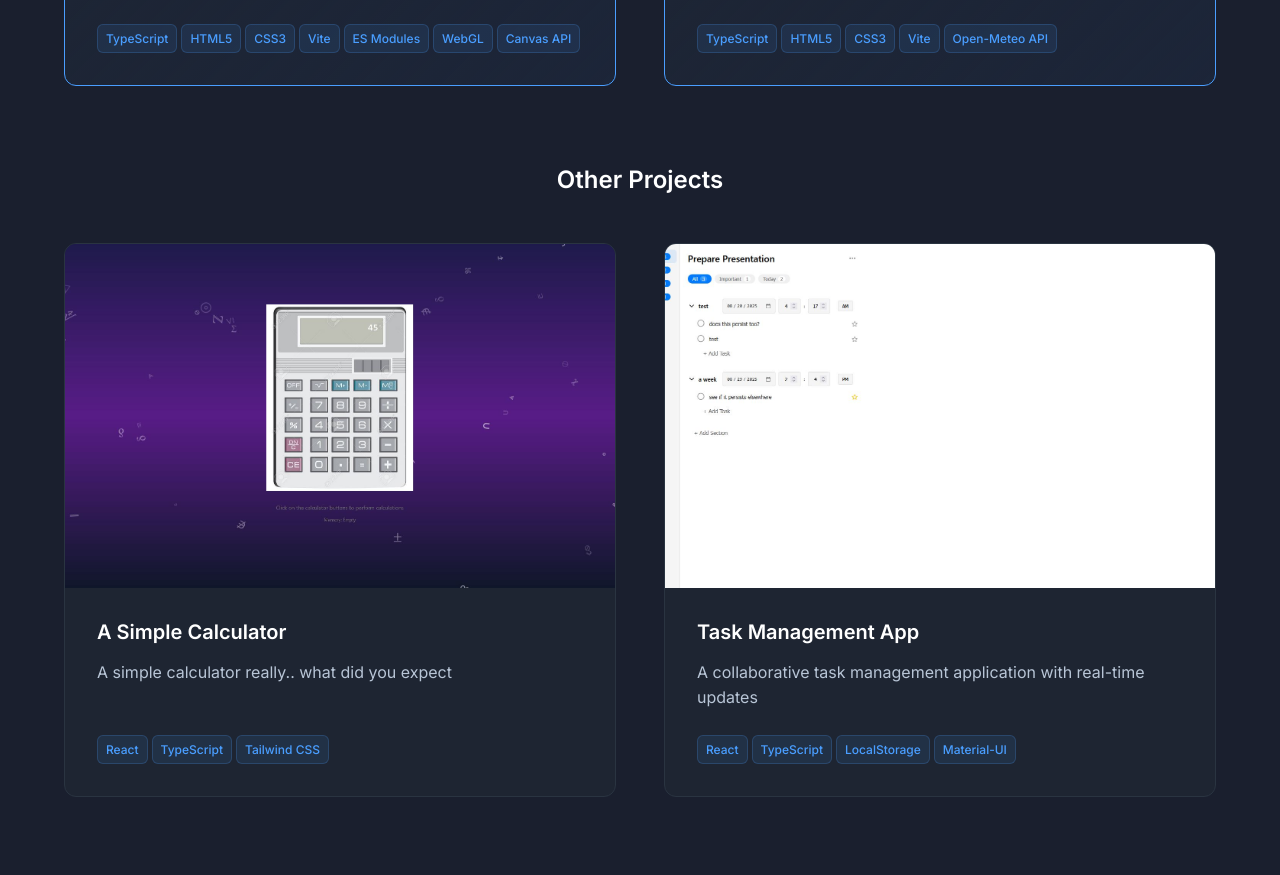
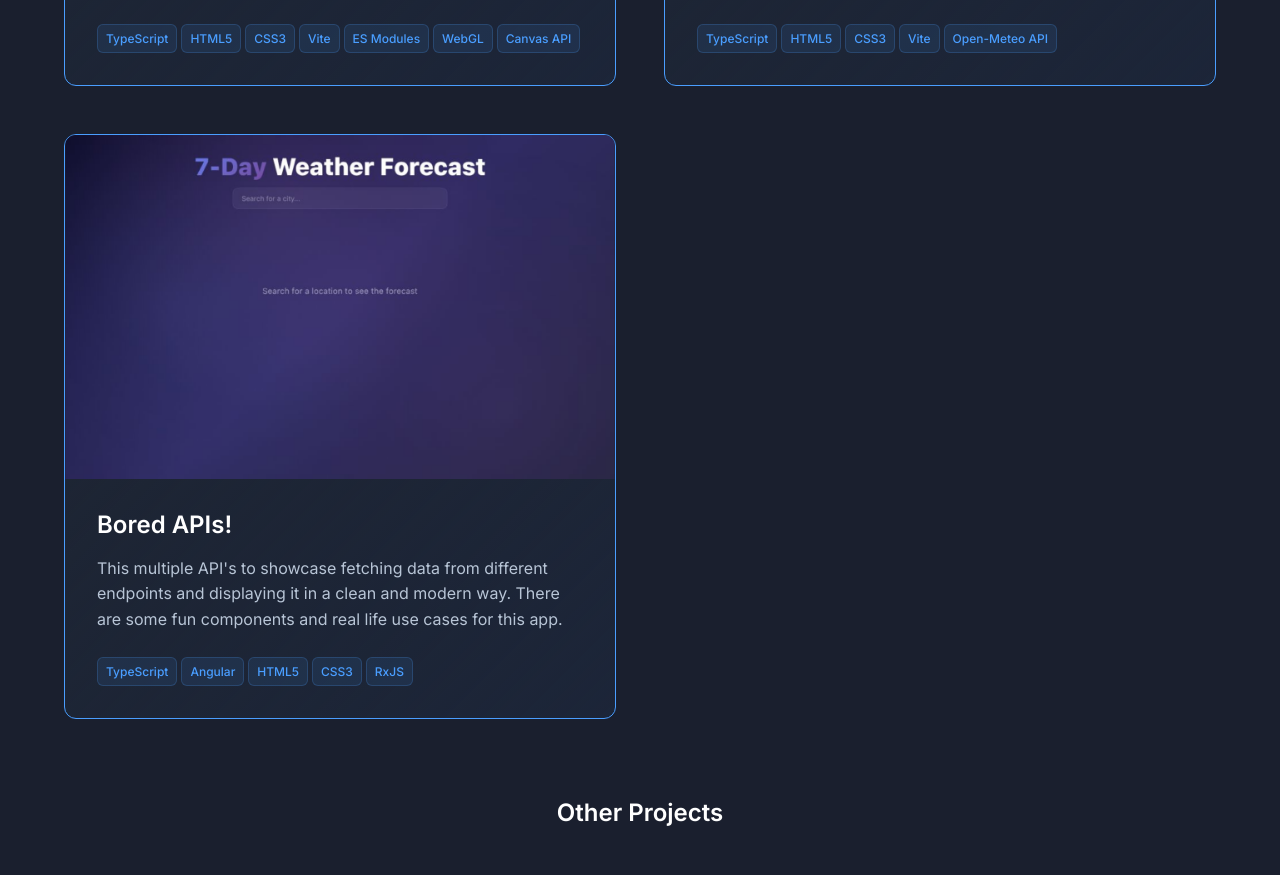
Before and after one commit to BrandonGreenDev/portfolio, a React (Create React App) app: page / in a window 1280 px wide. Shown: the part 3860-4735 px from the top of the page. Built offline with nearby package versions, Linux system fonts and the light colour scheme.

Commit message:
added a new project

```diff
--- a/src/components/Projects/Projects.tsx
+++ b/src/components/Projects/Projects.tsx
@@ -115,6 +115,18 @@ const projects: Project[] = [
     codeUrl: "https://github.com/BrandonGreenDev/beautiful-weather",
     featured: true,
   },
+  {
+    id: "7",
+    title: "Bored APIs!",
+    description: "I just wanted to showcase using API's with RxJS in Angular",
+    longDescription:
+      "This multiple API's to showcase fetching data from different endpoints and displaying it in a clean and modern way. There are some fun components and real life use cases for this app.",
+    technologies: ["TypeScript", "Angular", "HTML5", "CSS3", "RxJS"],
+    imageUrl: bwImg,
+    demoUrl: "https://https://bg-bored-app.vercel.app/",
+    codeUrl: "https://github.com/BrandonGreenDev/bored",
+    featured: true,
+  },
 ];
 
 const Projects: React.FC = () => {
```
